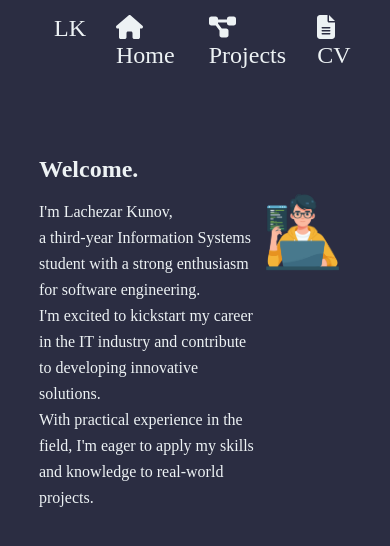
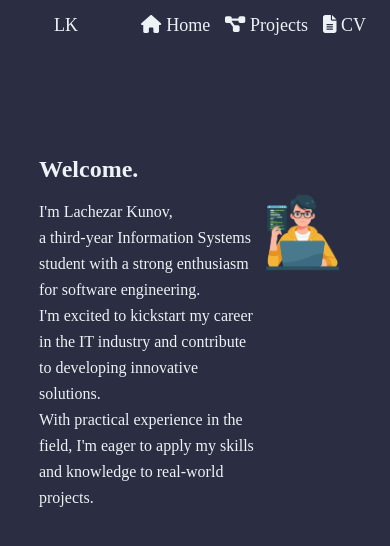
Before and after one commit to LachezarKunov/portfolio-website, a React (Vite) app: page / in a window 390 px wide. Shown: the top 546 px of the page. Built offline with nearby package versions, Linux system fonts and the light colour scheme.

Commit message:
make it responsive

```diff
--- a/src/components/Header.css
+++ b/src/components/Header.css
@@ -24,3 +24,9 @@ nav {
     height: 300px;
     width: auto;
 }
+
+@media (max-width: 600px) {
+    nav {
+        font-size: 18px;
+    }
+}
```
